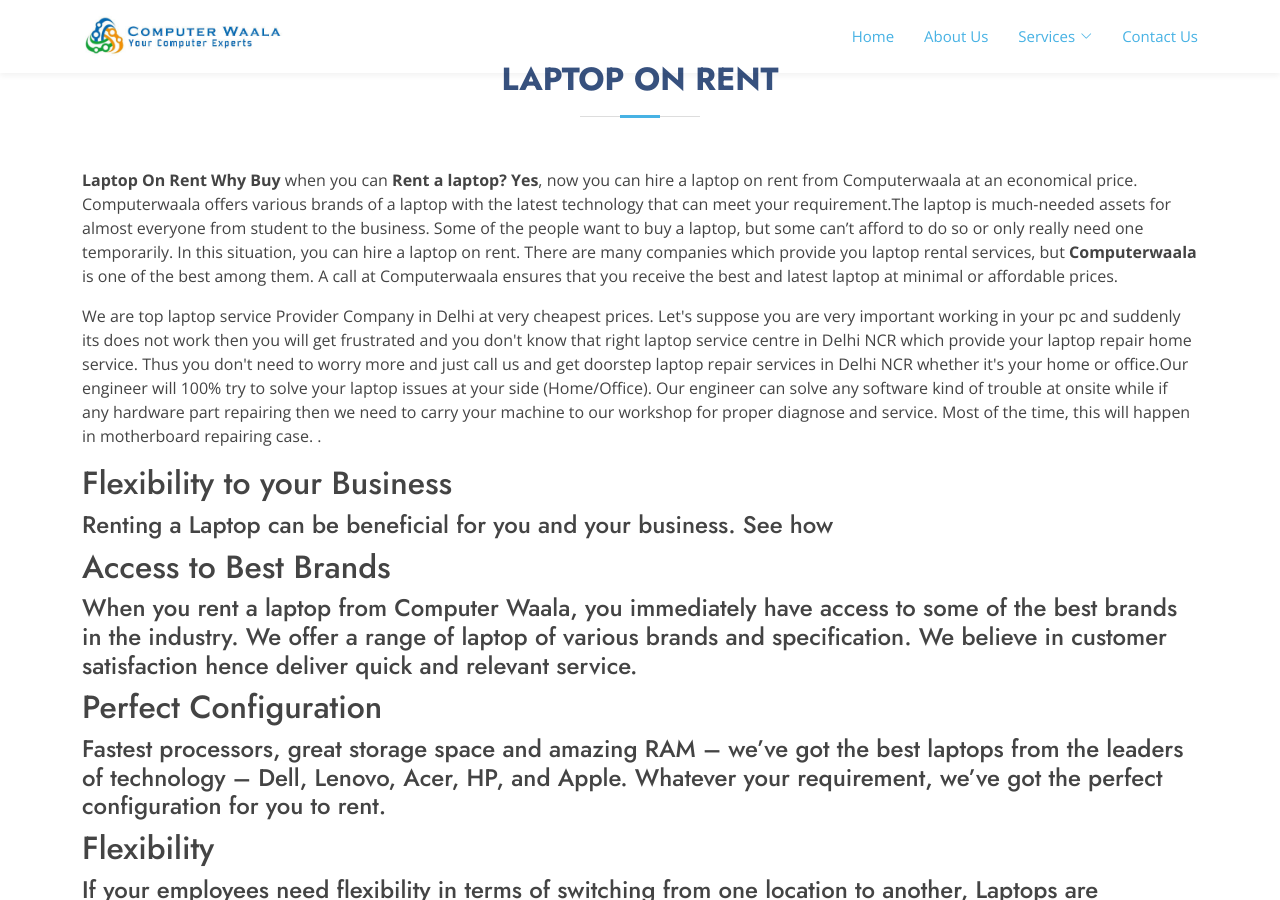
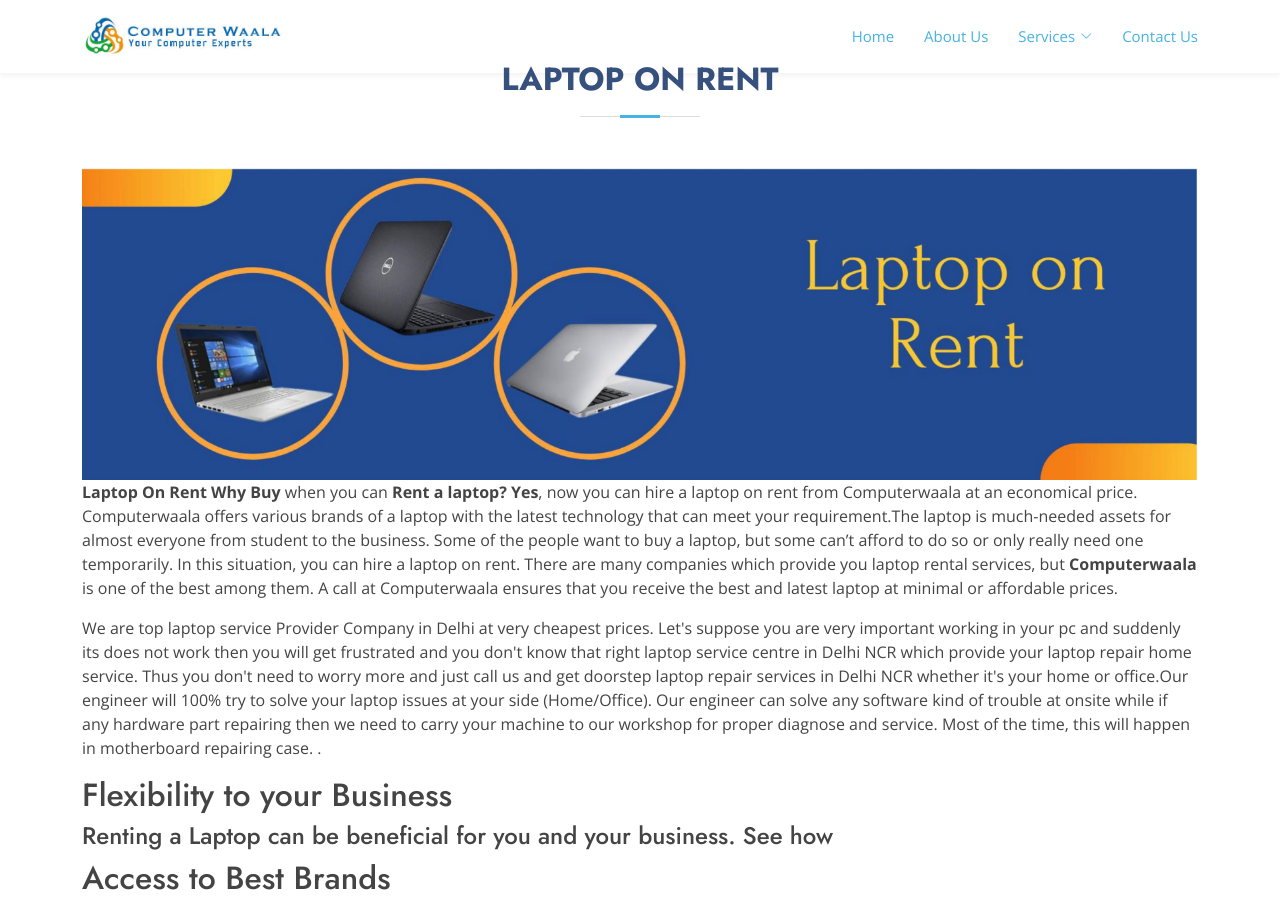
Before and after one commit to ProgrammerNomad/computerwaala, a Jekyll site: the page built from pages/services/laptop-on-rent.html, in a window 1280 px wide and 900 px high. Built offline with Jekyll 4.4.1, drawn with Linux system fonts in a browser that asks for light colours.

Commit message:
laptoponrent

```diff
--- a/pages/services/laptop-on-rent.html
+++ b/pages/services/laptop-on-rent.html
@@ -14,6 +14,12 @@
 
         <div class="section-title">
           <h2>Laptop On Rent</h2>
+        </div>
+
+        <div class="row">
+          <div class="col-lg-12">
+            <img src="/assets/img/laptoponrent.jpg" class="img-fluid" alt="Responsive">
+          </div>
         </div>
 
         <div class="row content">
```
Also changed, not shown: assets/img/laptoponrent.jpg (added).
